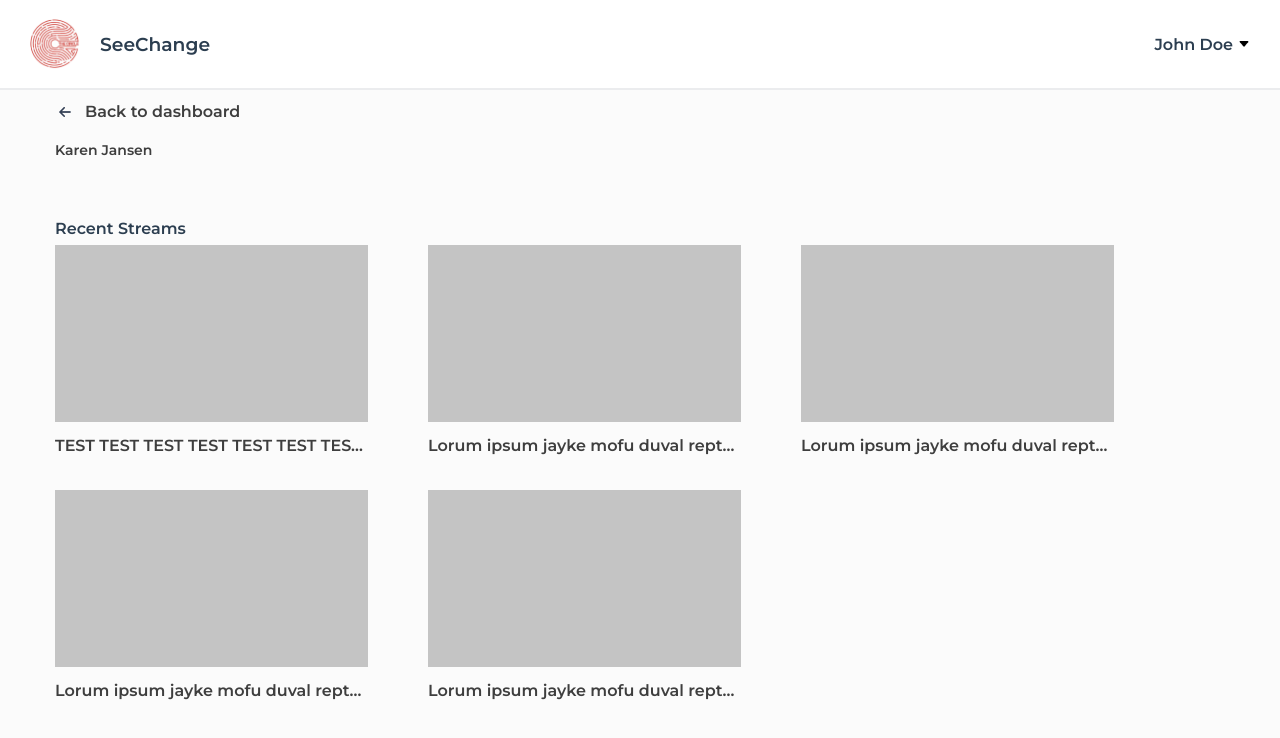
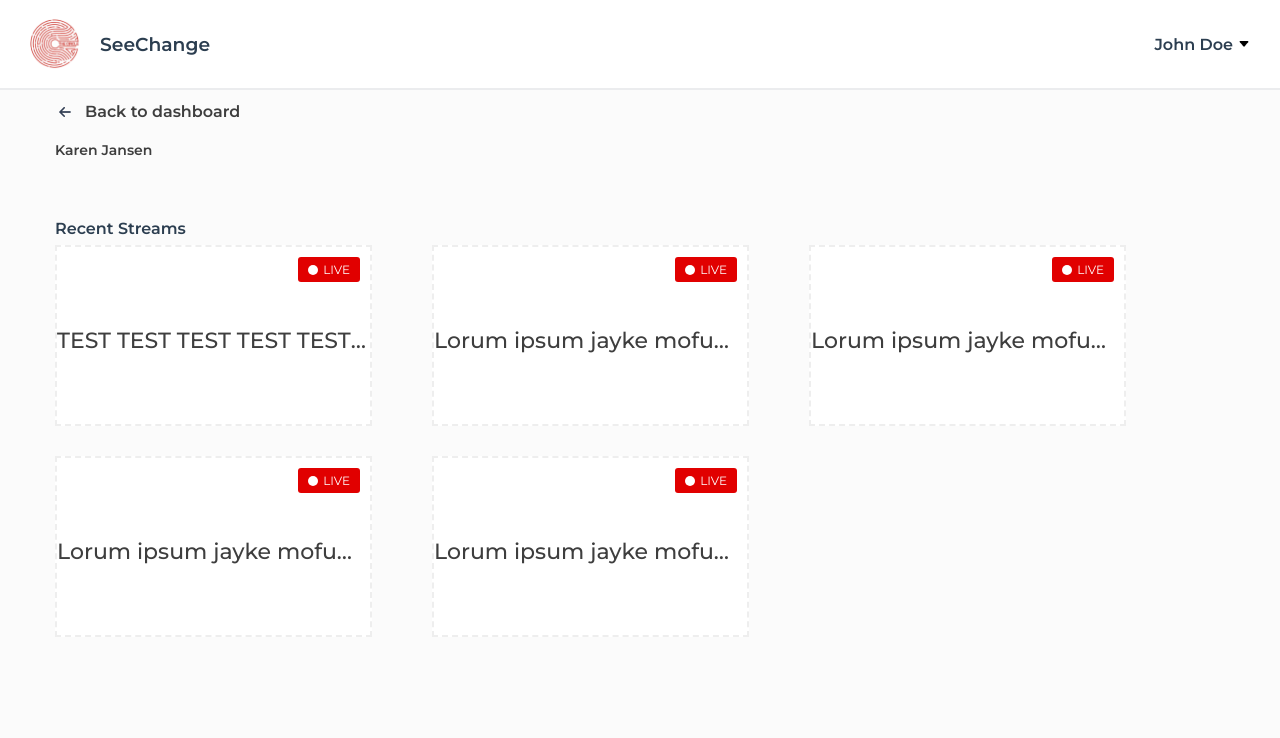
Before and after one commit to The-Circle-A2/SeeChange-Client, a Vue app: page /profile/1 in a window 1280 px wide. Shown: the top 738 px of the page. Built offline with nearby package versions, Linux system fonts and the light colour scheme; sample sign-in values are in the browser's storage.

Commit message:
Fixed streaming overview plus streaming page

```diff
--- a/src/components/stream/StreamItem.vue
+++ b/src/components/stream/StreamItem.vue
@@ -1,8 +1,11 @@
 <template>
   <router-link :to="to" class="stream-item">
-    <span class="thumbnail"></span>
-    <h5 class="title">{{ title }}</h5>
-    <div class="streamer-info">
+    <div class="thumbnail">
+      <div class="live-badge">
+        <span class="live-circle"></span>
+        LIVE
+      </div>
+      <h5 class="title">{{ title }}</h5>
     </div>
   </router-link>
 </template>
@@ -23,13 +26,40 @@ export default {
   margin: auto 5px auto 0px;
   height: 177px;
   width: 313px;
-  background-color: #c4c4c4;
+  background-color: #fff;
+  border: 2px dashed #eee;
   display: inline-block;
+  display: flex;
+  align-items: center;
+  justify-content: center;
+  position: relative;
+
+  .live-badge {
+    position: absolute;
+    right: 10px;
+    top: 10px;
+    color: #fff;
+    border-radius: 3px;
+    font-size: 12px;
+    background-color: #e10000;
+    padding: 5px 10px;
+    display: flex;
+    align-items: center;
+
+    .live-circle {
+      width: 10px;
+      height: 10px;
+      background-color: #fff;
+      border-radius: 50%;
+      margin-right: 5px;
+    }
+  }
 }
 
 .title {
   margin-top: 10px;
-  font-size: 12pt;
+  font-size: 22px;
+  font-weight: 500;
   max-width: 313px;
   overflow: hidden;
   display: -webkit-box;
@@ -42,27 +72,5 @@ export default {
   height: auto;
   text-decoration: none;
   color: #3e3e3e;
-
-  .streamer-info {
-    display: flex;
-    margin-top: 5px;
-
-    p {
-      font-size: 11pt;
-    }
-
-    .city {
-      font-weight: 300;
-    }
-
-    .seperation {
-      margin: auto 5px auto 5px;
-      height: 5px;
-      width: 5px;
-      background-color: #3e3e3e;
-      border-radius: 50%;
-      display: inline-block;
-    }
-  }
 }
 </style>
--- a/src/pages/dashboard/dashboard.vue
+++ b/src/pages/dashboard/dashboard.vue
@@ -31,7 +31,7 @@ export default {
     getList(){
       this.$store.dispatch('stream/fetchList')
         .then(res => {
-          this.convertToArray(res[0].live);
+          this.convertToArray(res.live);
         }).catch(err => {
           console.log('Streams laden niet gelukt');
         })
--- a/src/pages/stream/stream.vue
+++ b/src/pages/stream/stream.vue
@@ -54,38 +54,42 @@ import { mapGetters } from "vuex";
 import { required } from "vuelidate/lib/validators";
 import socketConnection from "../../socket/socketConnection.js";
 
-import flvjs from 'flv.js'
+import flvjs from "flv.js";
 
 export default {
   async created() {
     socketConnection.establishConnection(this);
   },
+
   computed: {
     ...mapGetters({ streamId: "dummy/single", items: "dummy/chat" }),
     stream() {
       return this.streamId(this.$route.params.id);
     },
   },
+
   components: { NavigateBack, Profile, ChatMessage },
   name: "Stream",
+
   data() {
     return {
       message: "",
-      flvPlayer:null,
+      flvPlayer: null,
       streamKey: this.$route.params.id,
-      streamUrl: 'http://localhost:80/live/' + this.streamKey + '.flv',
+      streamUrl: "http://localhost:8000/live/" + this.streamKey + ".flv",
     };
   },
+
   mounted() {
     if (flvjs.isSupported()) {
-      var videoElement = document.getElementById('videoElement');
+      var videoElement = document.getElementById("videoElement");
       this.flvPlayer = flvjs.createPlayer({
-        type: 'flv',
+        type: "flv",
         isLive: true,
         hasAudio: true,
-        url: this.streamUrl,
+        url: `http://localhost:8000/live/${this.$route.params.id}.flv`,
       });
-      console.log(this.streamUrl);
+      console.log(`http://localhost:8000/live/${this.$route.params.id}.flv`);
       this.flvPlayer.attachMediaElement(videoElement);
       this.flvPlayer.load();
       this.flvPlayer.play();
@@ -111,8 +115,8 @@ export default {
 
       this.$refs.chatBox.reset();
     },
-    play () {
-      console.log(streamUrl)
+    play() {
+      console.log(streamUrl);
       this.flvPlayer.play();
     },
   },
--- a/src/store/modules/stream.js
+++ b/src/store/modules/stream.js
@@ -25,12 +25,14 @@ export const actions = {
     },
     fetchList({ commit }) {
         return new Promise((resolve,reject) => {
-            axios.get(process.env.STREAMAPI_URL || 'http://localhost:80/api/streams')
+            axios.get('http://localhost:8000/api/streams')
                 .then((response) => {
+                    console.log(response.data)
                     resolve(response.data);
-                }).catch(() => {
-                reject();
-            })
+                })
+                .catch(() => {
+                    reject();
+                })
         });
     },
 };
```
Also changed, not shown: src/pages/stream/index.html (added, +28 -0 lines).
